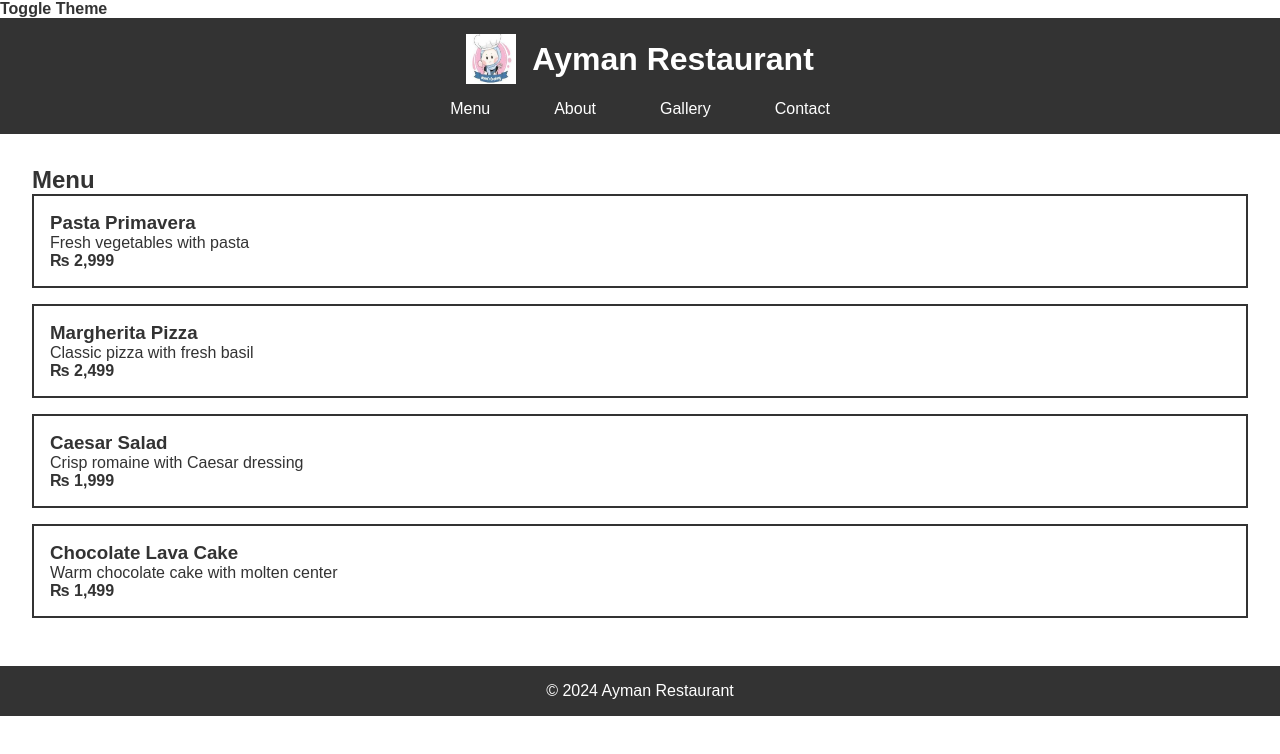
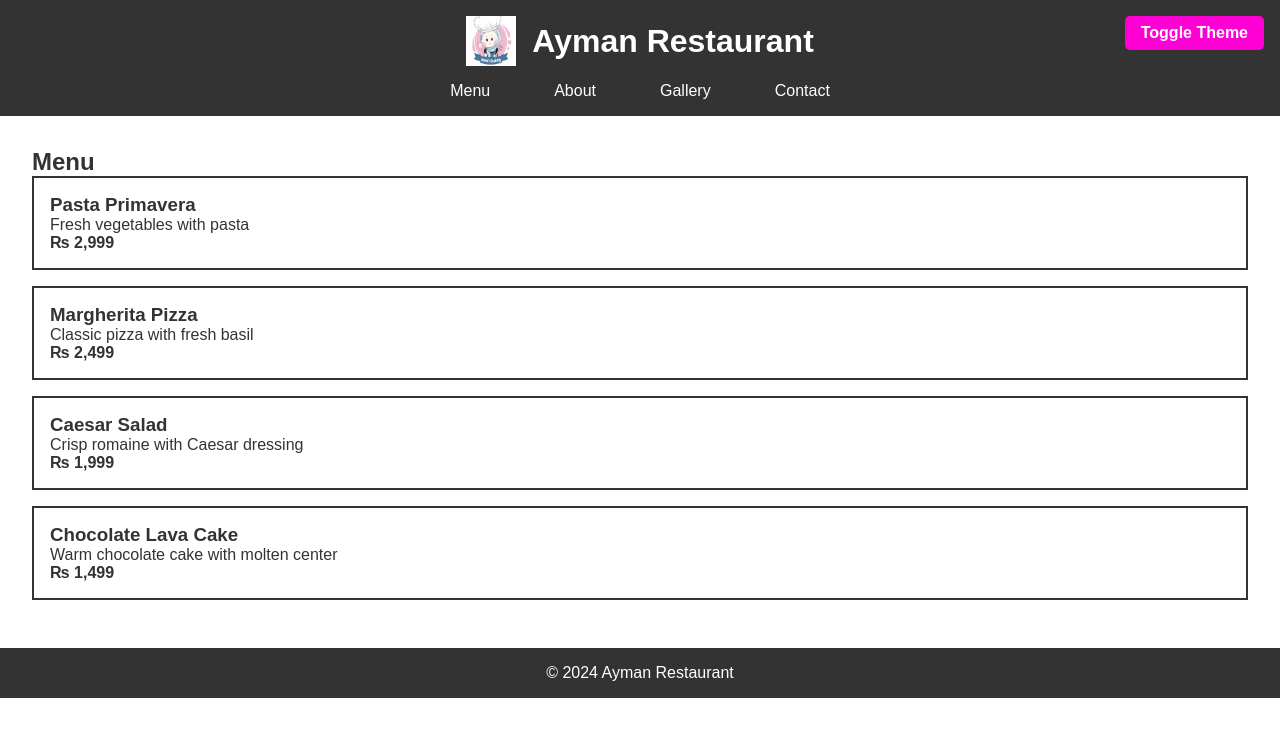
Before and after one commit to Ayman-queen/html-css, a plain HTML site: page index.html in a window 1280 px wide. Drawn offline with Linux system fonts and the light colour scheme.

Commit message:
Update styles.css

```diff
--- a/styles.css
+++ b/styles.css
@@ -1,3 +1,4 @@
+/* General Reset */
 * {
     box-sizing: border-box;
     margin: 0;
@@ -10,10 +11,29 @@ body {
     transition: background-color 0.3s, color 0.3s;
 }
 
+/* Theme Toggle Styles */
 .theme-toggle {
     display: none;
 }
 
+.theme-label {
+    position: fixed;
+    top: 1rem;
+    right: 1rem;
+    background-color: rgb(255, 0, 212);
+    color: white;
+    padding: 0.5rem 1rem;
+    border-radius: 5px;
+    cursor: pointer;
+    font-weight: bold;
+    transition: background-color 0.3s ease;
+}
+
+.theme-label:hover {
+    background-color: rgb(139, 0, 127);
+}
+
+/* Dark Theme Styles */
 .theme-toggle:checked ~ body {
     background-color: #222;
     color: #eee;
@@ -28,6 +48,7 @@ body {
     color: #ddd;
 }
 
+/* Header and Navigation */
 header {
     background: #333;
     color: #fff;
@@ -73,6 +94,7 @@ nav ul li a:focus {
     color: white;
 }
 
+/* Tab Content */
 .tab-content {
     display: none;
 }
@@ -89,6 +111,7 @@ section {
     padding: 2rem;
 }
 
+/* Menu Item Styling */
 .menu-item {
     border: 2px solid #333;
     padding: 1rem;
@@ -105,6 +128,7 @@ section {
     font-weight: bold;
 }
 
+/* Gallery Grid */
 .gallery-grid {
     display: grid;
     grid-template-columns: repeat(auto-fill, minmax(150px, 1fr));
@@ -129,6 +153,7 @@ figcaption {
     color: #555;
 }
 
+/* Footer Styling */
 footer {
     text-align: center;
     padding: 1rem;
@@ -137,6 +162,7 @@ footer {
     width: 100%;
 }
 
+/* Form Styling */
 .form-group {
     margin-bottom: 1rem;
 }
@@ -165,6 +191,7 @@ textarea {
     resize: vertical;
 }
 
+/* Button Styling */
 button {
     background-color: rgb(255, 0, 212);
     color: white;
@@ -181,6 +208,7 @@ button:focus {
     transform: translateY(-2px);
 }
 
+/* Responsive Styles */
 @media (max-width: 600px) {
     nav ul {
         flex-direction: column;
```
